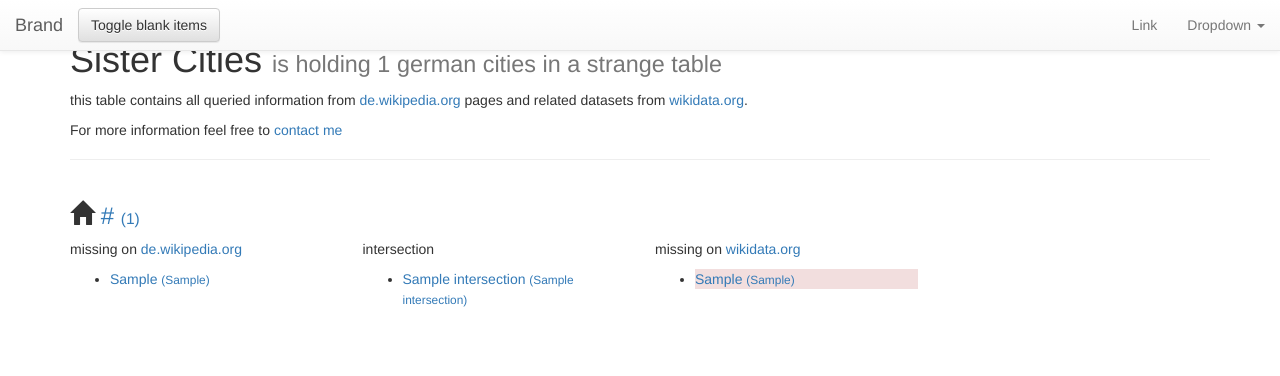
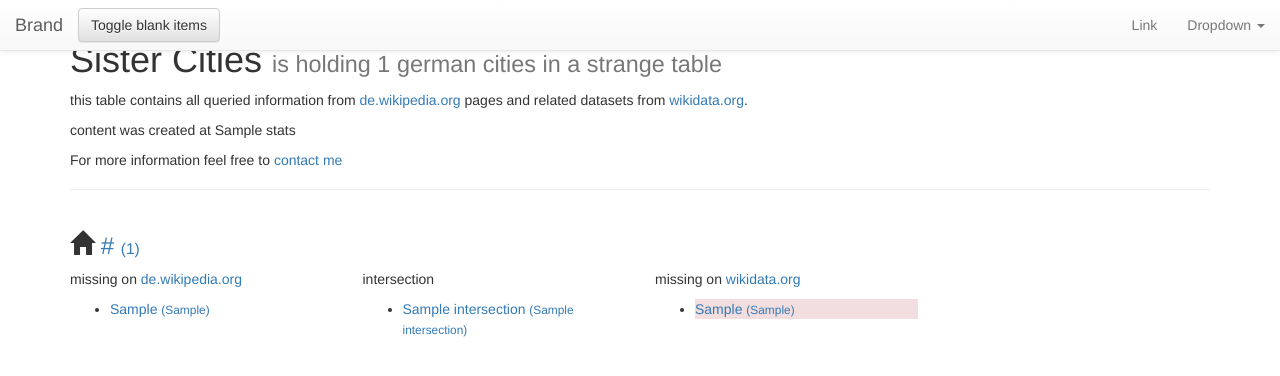
Before and after one commit to displayn/sistercities, a Flask app: template sistercities/web/sistercities/templates/table.html in a window 1280 px wide. Shown: the top 376 px of the page. Run offline with Flask 2, Linux system fonts and the light colour scheme; the template is opened without the code that fills it: most values are stand-ins (such as "Sample title", 1, 10 or a date in 2020); some libraries are stand-ins or nearby versions.

Commit message:
add stats

```diff
--- a/sistercities/web/sistercities/app.py
+++ b/sistercities/web/sistercities/app.py
@@ -4,19 +4,20 @@ from flask import render_template
 import sistercities.web.sistercities.sister_graph as sister_graph
 from flask_cache import Cache
 from flask_debugtoolbar import DebugToolbarExtension
+import os.path, datetime
 
 app = Flask(__name__)
 app.debug = True
 app.config['SECRET_KEY'] = '86133838741634802826072472476'
 
-cache = Cache(app,config={'CACHE_TYPE': 'simple'})
+cache = Cache(app, config={'CACHE_TYPE': 'simple'})
 from networkx.readwrite import json_graph
 import json
+
 
 def read_json_file(filename: object) -> object:
     # from http://stackoverflow.com/a/34665365
     """
-
     :type filename: object
     """
     with open(filename.name) as f:
@@ -24,16 +25,22 @@ def read_json_file(filename: object) -> object:
     return json_graph.node_link_graph(js_graph)
 
 
+def modification_date(filename):
+    t = os.path.getmtime(filename)
+    return datetime.datetime.fromtimestamp(t)
+
+
 @app.route('/')
 @cache.cached(timeout=500)
 def table():
+    d = modification_date(app.open_resource('wikipedia.json').name)
     datajson = read_json_file(app.open_resource('wikipedia.json'))
     wikijson = read_json_file(app.open_resource('wikidata.json'))
     datasource = sister_graph.get(wikijson, datajson)
 
-    return render_template('table.html', data=datasource)
+    return render_template('table.html', data=datasource, stats=d)
 
 
 if __name__ == '__main__':
-    #toolbar = DebugToolbarExtension(app)
+    # toolbar = DebugToolbarExtension(app)
     app.run()
--- a/sistercities/web/sistercities/templates/table.html
+++ b/sistercities/web/sistercities/templates/table.html
@@ -64,6 +64,7 @@
             <p>this table contains all queried information from <a
                     href="https://de.wikipedia.org/wiki/Liste_der_Städte_in_Deutschland">de.wikipedia.org</a> pages and
                 related datasets from <a href="https://wikidata.org">wikidata.org</a>.</p>
+            <p>content was created at {{ stats }}</p>
             <p>For more information feel free to <a href="mail:fh@display.name">contact me</a></p>
         </div>
 
```
